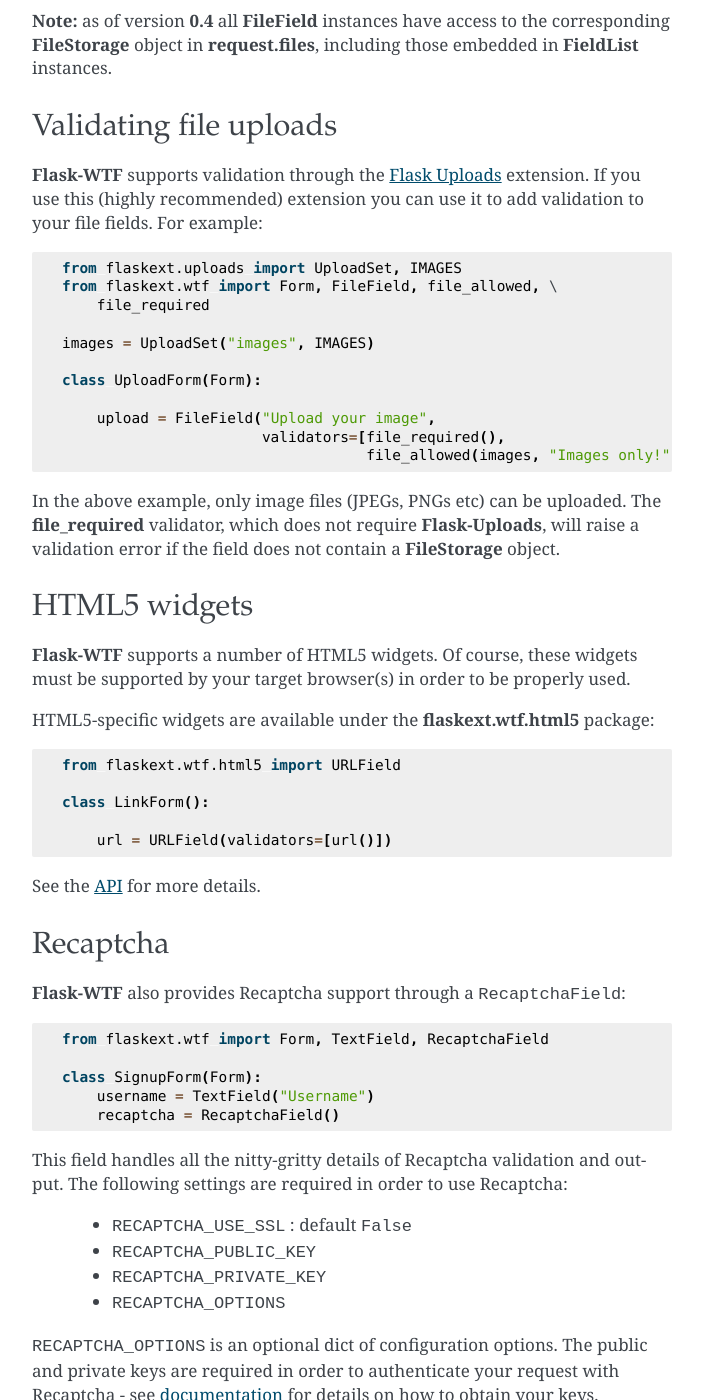
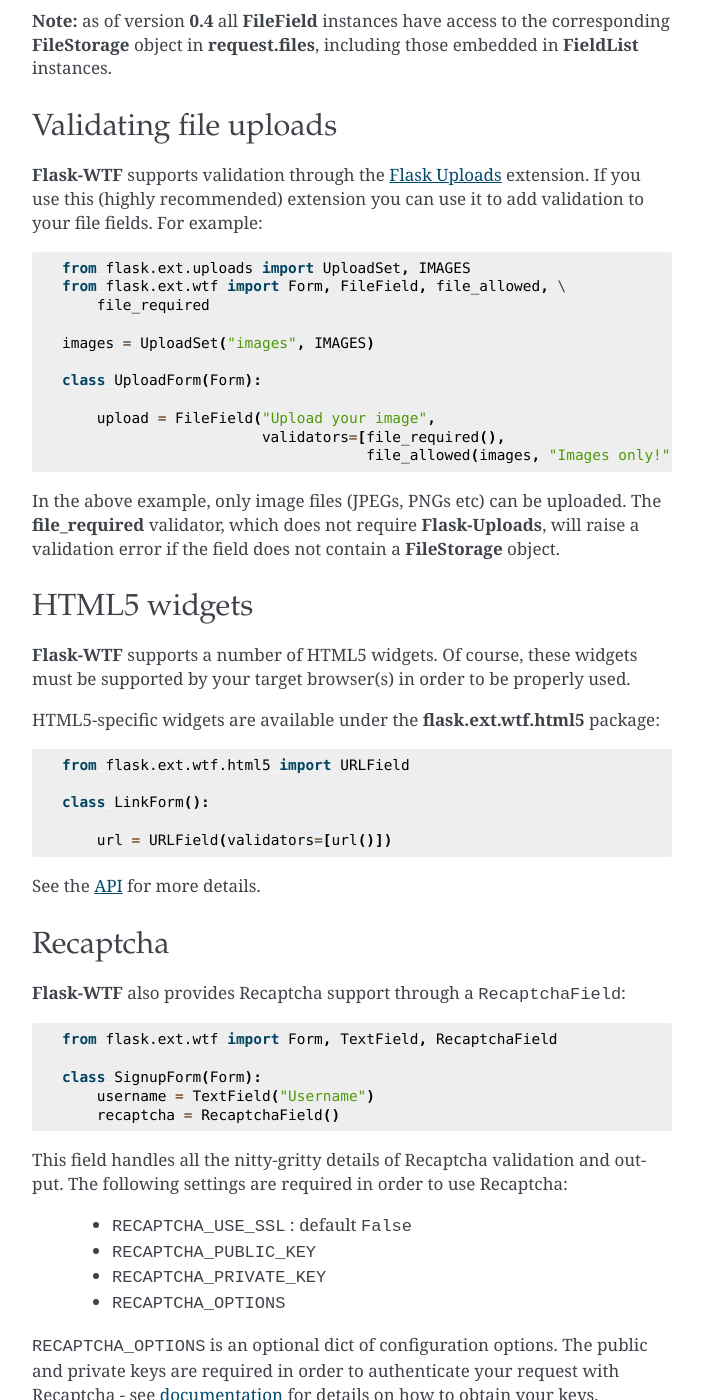
Before and after one commit to greatuber/flask-wtf, a Sphinx documentation site: the page built from docs/index.rst, in a window 1280 px wide and 1400 px high, scrolled down 3512 px. Shown: the whole window, without its empty margins (288-991 px from the left). Built offline with Sphinx 7.4.7, drawn with Linux system fonts in a browser that asks for light colours; some of the changed text lies outside the part shown.

Commit message:
Changing flaskext.wtf to flask.ext.wtf

```diff
--- a/docs/index.rst
+++ b/docs/index.rst
@@ -73,7 +73,7 @@ Creating forms
 
 **Flask-WTF** provides you with all the API features of WTForms. For example::
 
-    from flaskext.wtf import Form, TextField, Required
+    from flask.ext.wtf import Form, TextField, Required
 
     class MyForm(Form):
         name = TextField(name, validators=[Required()])
@@ -153,8 +153,8 @@ Validating file uploads
 **Flask-WTF** supports validation through the `Flask Uploads <http://packages.python.org/Flask-Uploads/>`_ extension. If you use this (highly recommended) extension you can use it to add validation to your file fields. For example::
 
 
-    from flaskext.uploads import UploadSet, IMAGES
-    from flaskext.wtf import Form, FileField, file_allowed, \
+    from flask.ext.uploads import UploadSet, IMAGES
+    from flask.ext.wtf import Form, FileField, file_allowed, \
         file_required
 
     images = UploadSet("images", IMAGES)
@@ -173,9 +173,9 @@ HTML5 widgets
 
 **Flask-WTF** supports a number of HTML5 widgets. Of course, these widgets must be supported by your target browser(s) in order to be properly used.
 
-HTML5-specific widgets are available under the **flaskext.wtf.html5** package::
+HTML5-specific widgets are available under the **flask.ext.wtf.html5** package::
 
-    from flaskext.wtf.html5 import URLField
+    from flask.ext.wtf.html5 import URLField
 
     class LinkForm():
 
@@ -188,7 +188,7 @@ Recaptcha
 
 **Flask-WTF** also provides Recaptcha support through a ``RecaptchaField``::
 
-    from flaskext.wtf import Form, TextField, RecaptchaField
+    from flask.ext.wtf import Form, TextField, RecaptchaField
 
     class SignupForm(Form):
         username = TextField("Username")
@@ -211,7 +211,7 @@ Under test conditions (i.e. Flask app ``testing`` is ``True``) Recaptcha will al
                                 'recaptcha_challenge_field' : 'test',
                                 'recaptcha_response_field' : 'test'})
 
-If `flaskext-babel <http://packages.python.org/Flask-Babel/>`_ is installed then Recaptcha message strings can be localized.
+If `flask.ext-babel <http://packages.python.org/Flask-Babel/>`_ is installed then Recaptcha message strings can be localized.
 
 API changes
 -----------
@@ -222,7 +222,7 @@ validation, a convenience method ``validate_on_submit`` is added::
     from flask import Flask, request, flash, redirect, url_for, \
         render_template
 
-    from flaskext.wtf import Form, TextField
+    from flask.ext.wtf import Form, TextField
 
     app = Flask(__name__)
 
@@ -243,7 +243,7 @@ Note the difference from a pure WTForms solution::
     from flask import Flask, request, flash, redirect, url_for, \
         render_template
 
-    from flaskext.wtf import Form, TextField
+    from flask.ext.wtf import Form, TextField
 
     app = Flask(__name__)
 
@@ -266,7 +266,7 @@ You don't need to pass ``request.form`` into your form instance, as the ``Form``
 API
 ---
 
-.. module:: flaskext.wtf
+.. module:: flask.ext.wtf
 
 .. autoclass:: Form
    :members:
@@ -277,7 +277,7 @@ API
 
 .. autoclass:: RecaptchaWidget
 
-.. module:: flaskext.wtf.file
+.. module:: flask.ext.wtf.file
 
 .. autoclass:: FileField
    :members:
@@ -286,7 +286,7 @@ API
 
 .. autoclass:: FileRequired
 
-.. module:: flaskext.wtf.html5
+.. module:: flask.ext.wtf.html5
 
 .. autoclass:: SearchInput
 
```
